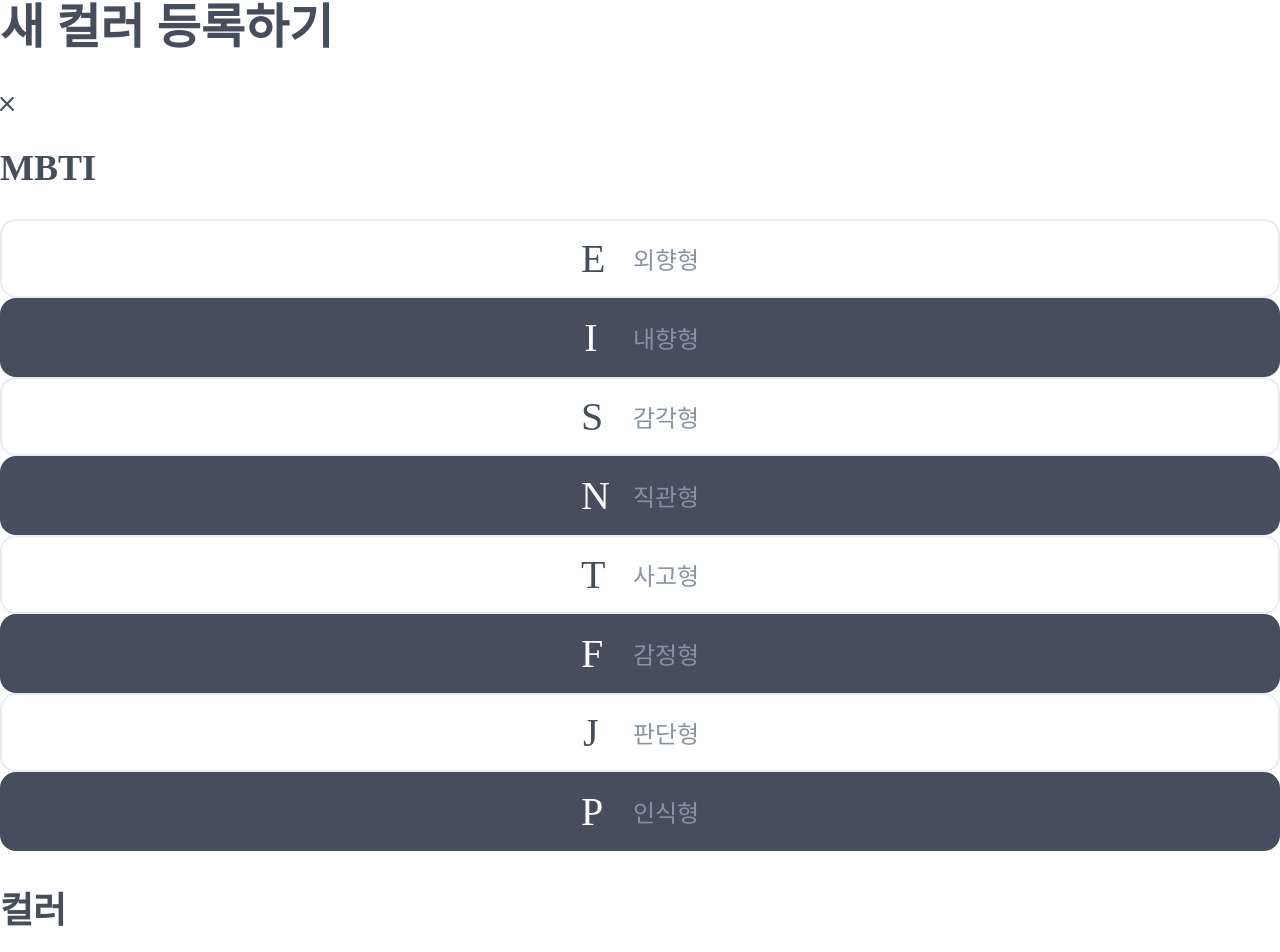
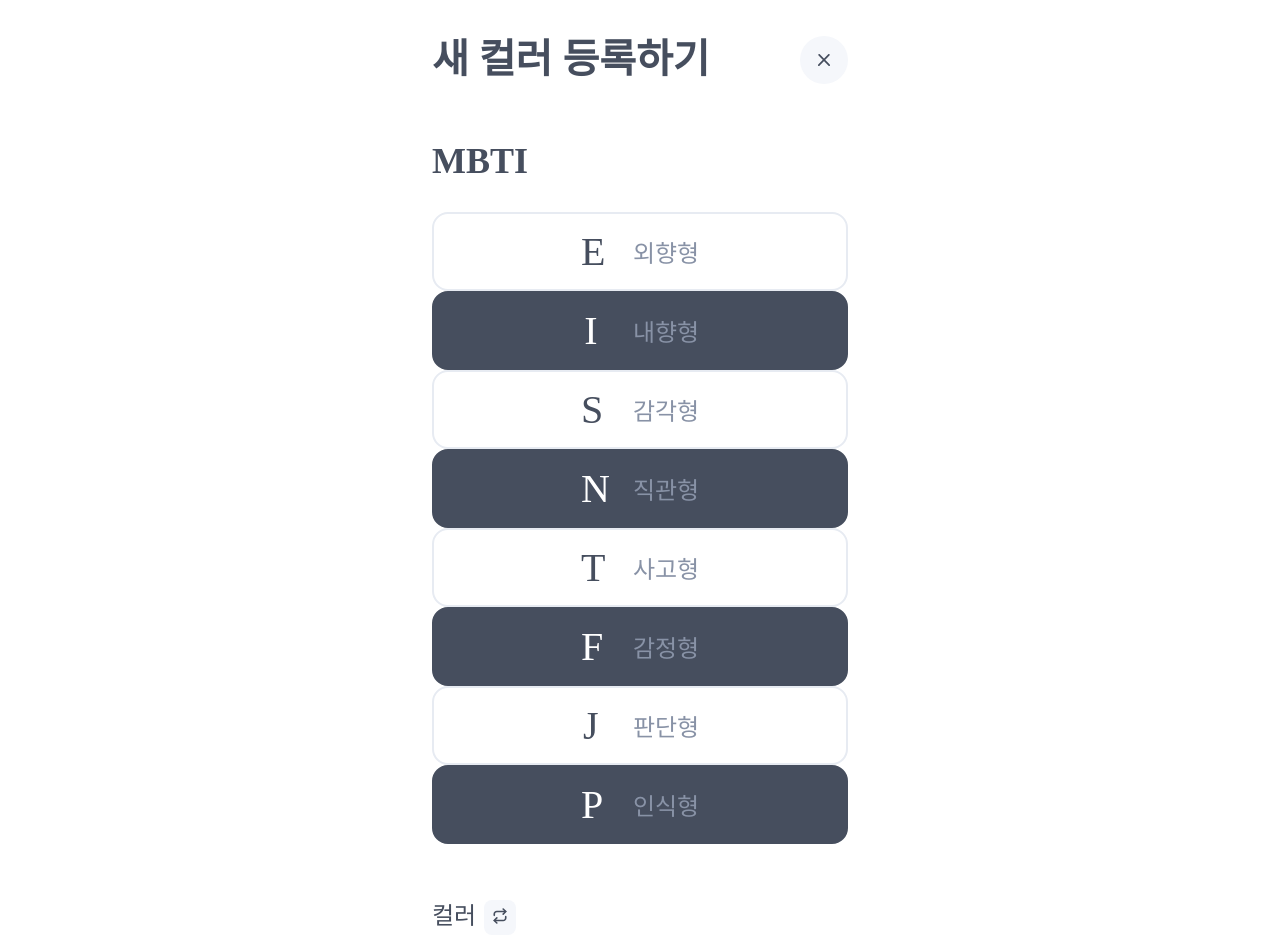
Before and after one commit to a-honey/mbti-color, a React (Create React App) app: page /new in a window 1280 px wide. Shown: the part 44-996 px from the top of the page. Built offline with nearby package versions, Linux system fonts and the light colour scheme; a web font is replaced by a local one.

Commit message:
Refactored New.js for CSS file

```diff
--- a/src/New.js
+++ b/src/New.js
@@ -5,6 +5,7 @@
 import cancelimg from "./images/x.svg";
 import generateColorCode from "./lib/generateColorCode";
 import ColorInput from "./components/ColorInput";
+import styles from "./New.module.css";
 
 function New() {
   const [formValue, setFormValue] = useState({
@@ -24,24 +25,40 @@
     handleChange("colorCode", nextColorCode);
   }
 
+  function handleSubmit() {
+    console.log("submit!");
+  }
+
   return (
-    <div>
-      <h1>새 컬러 등록하기</h1>
-      <Link to="/">
-        <img src={cancelimg} alt="취소" />
+    <div className={styles.container}>
+      <header className={styles.header}>
+        <h1 className={styles.headerHeading}>새 컬러 등록하기</h1>
+        <Link className={styles.cancel} to="/">
+          <img className={styles.cancelIcon} src={cancelimg} alt="취소" />
         </Link>
+      </header>
+      <section className={styles.section}>
         <h2>MBTI</h2>
         <MBTIselect
           value={formValue.mbti}
           onChange={(newMbti) => handleChange("mbti", newMbti)}
         />
-      <h2>컬러</h2>
+      </section>
+      <section className={styles.section}>
+        <h2 className={styles.sectionHeading}>
+          컬러
+          <button className={styles.random} onClick={handleRandomClick}>
             <img src={repeatimg} alt="랜덤" onClick={handleRandomClick} />
+          </button>
+        </h2>
         <ColorInput
           value={formValue.colorCode}
           onChange={(newColorCode) => handleChange("colorCode", newColorCode)}
         />
-      <button>컬러등록</button>
+      </section>
+      <button className={styles.submit} onClick={handleSubmit}>
+        컬러등록
+      </button>
     </div>
   );
 }
--- /dev/null
+++ b/src/New.module.css
@@ -0,0 +1,75 @@
+.container {
+  width: 416px;
+  margin: 80px auto;
+}
+
+.header {
+  display: flex;
+  justify-content: space-between;
+  align-items: center;
+}
+
+.headerHeading {
+  margin: 0;
+  font-weight: 800;
+  font-size: 40px;
+  line-height: 48px;
+}
+
+.cancel {
+  display: flex;
+  justify-content: center;
+  align-items: center;
+  padding: 18px;
+  background: #f5f7fb;
+  border-radius: 50%;
+}
+
+.cancel:hover {
+  background-color: #edf0f5;
+}
+
+.cancel:active {
+  background-color: #dee4ee;
+}
+
+.cancelIcon {
+  width: 12px;
+  height: 12px;
+}
+
+.section {
+  margin: 56px 0;
+}
+
+.sectionHeading {
+  font-weight: 500;
+  font-size: 24px;
+  line-height: 29px;
+  margin: 24px 0;
+}
+
+.random {
+  background: #f5f7fb;
+  border-radius: 8px;
+  padding: 8px;
+  margin-left: 8px;
+  border: none;
+}
+
+.random:hover {
+  background-color: #edf0f5;
+}
+
+.random:active {
+  background-color: #dee4ee;
+}
+
+.repeatIcon {
+  width: 16px;
+  height: 16px;
+}
+
+.submit {
+  width: 100%;
+}
```
Lines whose indentation alone changed are shown as unchanged.
